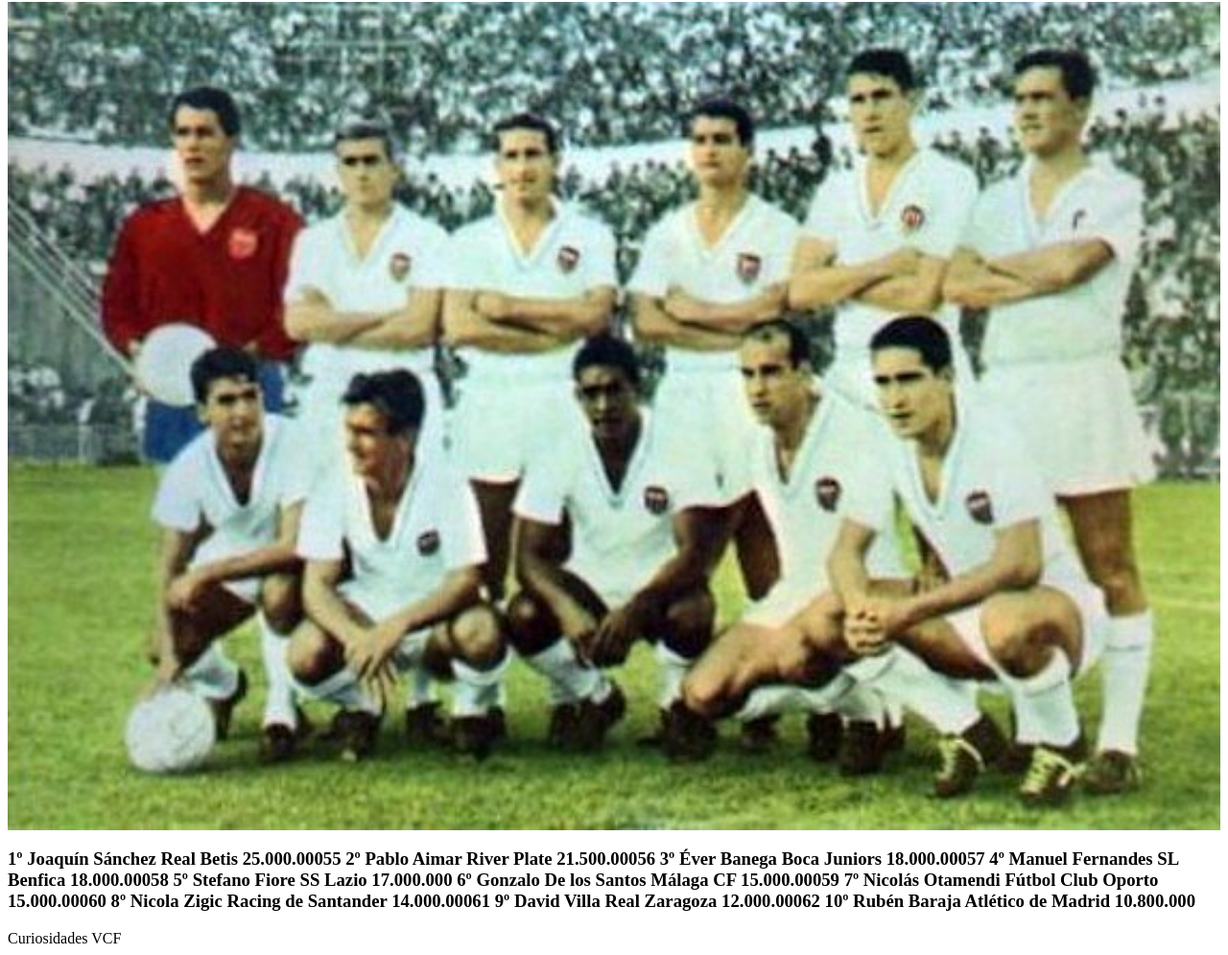
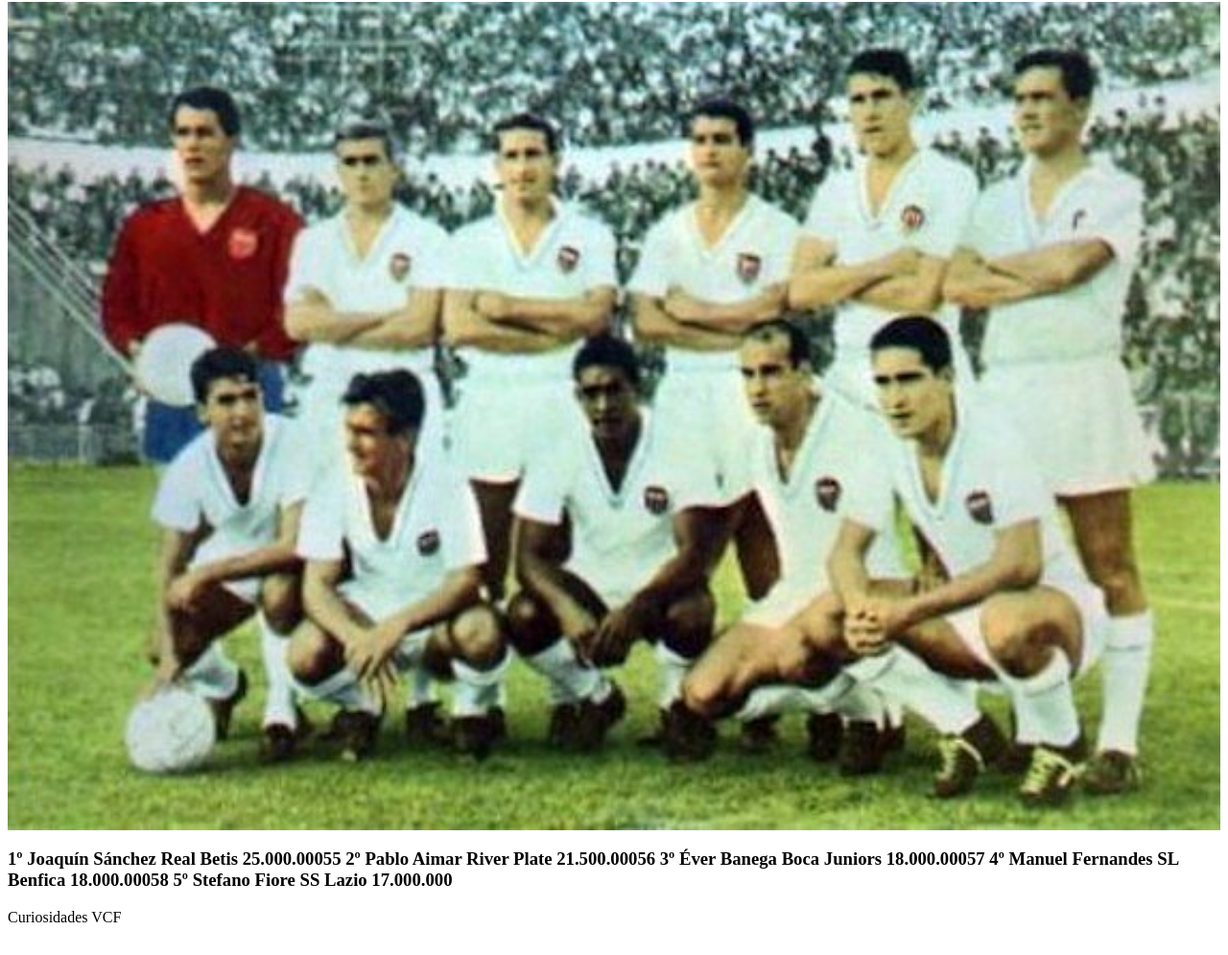
Before and after one commit to sergiovcf/Valencia-CF-Supporters, a plain HTML site: page Valencia CF Supporters/Index5.html in a window 1280 px wide. Shown: the part 64-1059 px from the top of the page at 96% size. After the commit the page ends 1037 px from the top, so only its background shows below. Drawn offline with Linux system fonts and the light colour scheme.

Commit message:
App terminada optimizada

```diff
--- a/Valencia CF Supporters/Index5.html
+++ b/Valencia CF Supporters/Index5.html
@@ -25,11 +25,7 @@
 3º	 Éver Banega	 Boca Juniors	18.000.00057
 4º	 Manuel Fernandes	 SL Benfica	18.000.00058
 5º	 Stefano Fiore	SS Lazio	17.000.000
-6º	 Gonzalo De los Santos	 Málaga CF	15.000.00059
-7º	 Nicolás Otamendi	 Fútbol Club Oporto	15.000.00060
-8º	 Nicola Zigic	 Racing de Santander	14.000.00061
-9º	 David Villa	 Real Zaragoza	12.000.00062
-10º	 Rubén Baraja	 Atlético de Madrid	10.800.000	 </h3>
+	 </h3>
             <p>
 
             </p>
```
Also changed, not shown: Valencia CF Supporters/index.html (+1 -1 lines).
